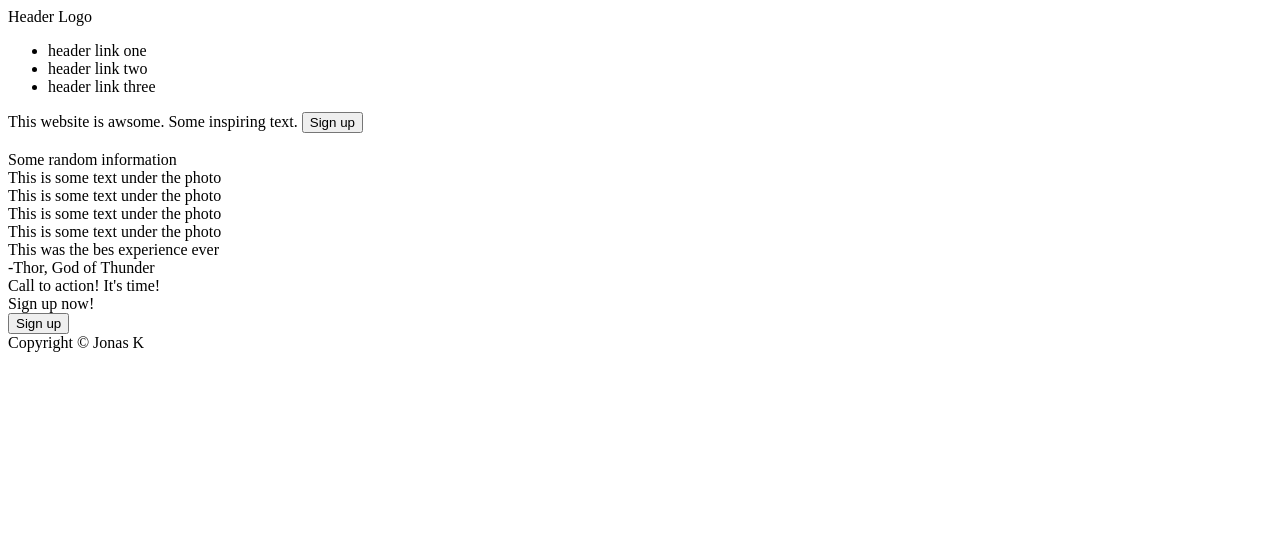
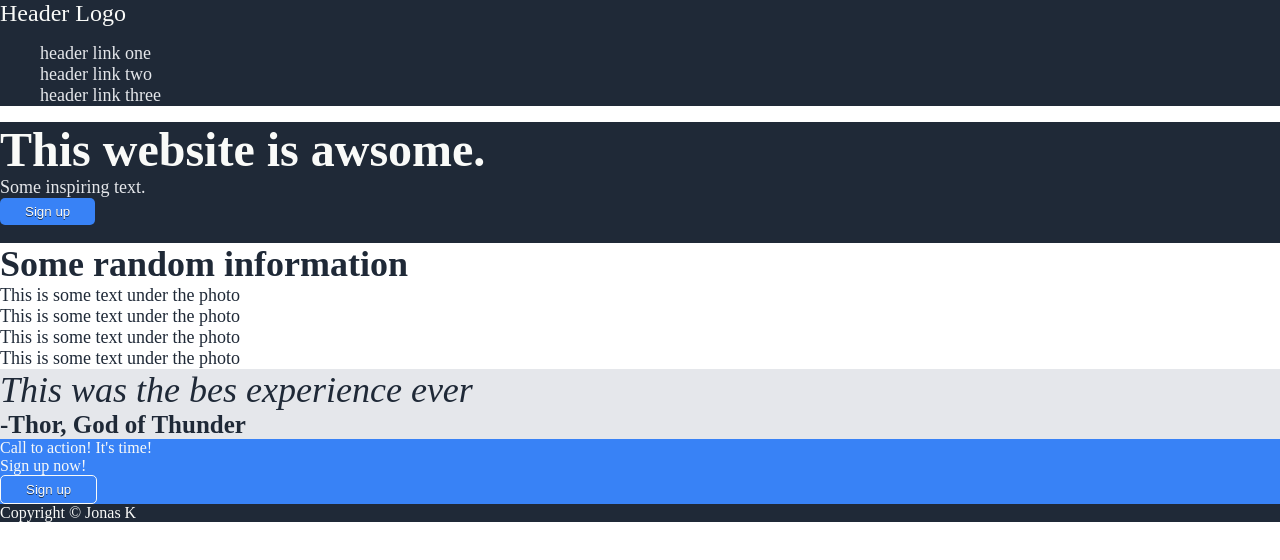
Before and after one commit to JonasKaruzas/odin_landing_page, a plain HTML site: page index.html in a window 1280 px wide. Drawn offline with Linux system fonts and the light colour scheme.

Commit message:
CSS colors and fonts

```diff
--- a/index.html
+++ b/index.html
@@ -5,6 +5,7 @@
     <meta http-equiv="X-UA-Compatible" content="IE=edge">
     <meta name="viewport" content="width=device-width, initial-scale=1.0">
     <title>Landing Page</title>
+    <link rel="stylesheet" href="style.css">
 </head>
 <body>
     <header>
@@ -17,11 +18,14 @@
             </ul>
         </div>
     </header>
-
     <div class="top">
         <div class="top-left">
-            This website is awsome.
-            Some inspiring text.
+            <div class="text bold">
+                This website is awsome.
+            </div>
+            <div class="text">
+                Some inspiring text.
+            </div>
             <button>Sign up</button>
         </div>
         <div class="top-rigth">
--- a/style.css
+++ b/style.css
@@ -0,0 +1,96 @@
+body {
+margin: 0;
+min-height: 100vh;
+}
+
+header,
+footer,
+.top {
+    background-color: #1F2937;
+}
+
+.header-left {
+    font-size: 24px;
+    color: #F9FAF8;
+}
+
+li {
+    font-size: 18px;
+    color: #E5E7EB;
+    list-style: none;
+}
+
+.top-left .text {
+    font-size: 18px;
+    color: #E5E7EB;
+}
+
+.top-left .bold {
+    font-size: 48px;
+    font-weight: bold;
+    color: #F9FAF8;
+}
+
+.mid-images {
+    font-size: 36px;
+    font-weight: bold;
+    color: #1F2937;
+}
+
+.mid-images .card {
+    font-size: 18px;
+    font-weight: 100;
+}
+
+
+
+.mid-reviews {
+    background-color: #E5E7EB;
+}
+
+.mid-reviews .author {
+    font-size: 25px;
+    font-weight: bold;
+    color: #1F2937;
+}
+
+.mid-reviews .text {
+    font-size: 36px;
+    font-style: italic;
+    font-weight: lighter;
+    color: #1F2937;
+}
+
+.mid-signup {
+    background-color: #3882F6;
+    color: #F9FAF8;
+}
+
+button {
+    background-color: #3882F6;
+    color: #F9FAF8;
+    border-radius: 5px;
+    border:none;
+	padding:6px 25px;
+	text-decoration:none;
+	text-shadow:0px 1px 0px #1a3258;
+
+}
+
+.mid-signup button {
+    border:1px solid #F9FAF8;
+
+}
+
+Button:hover {
+	background-color:#2758a7;
+}
+
+Button:active {
+	position:relative;
+	top:1px;
+}
+
+footer {
+    color: #F9FAF8;
+}
```
